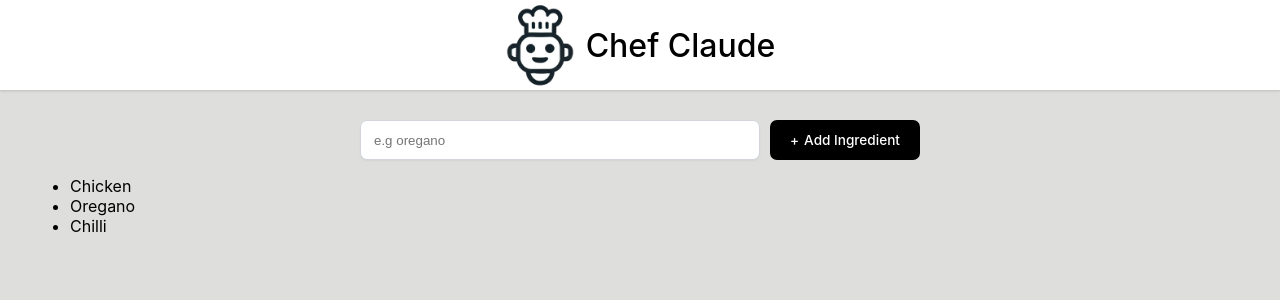
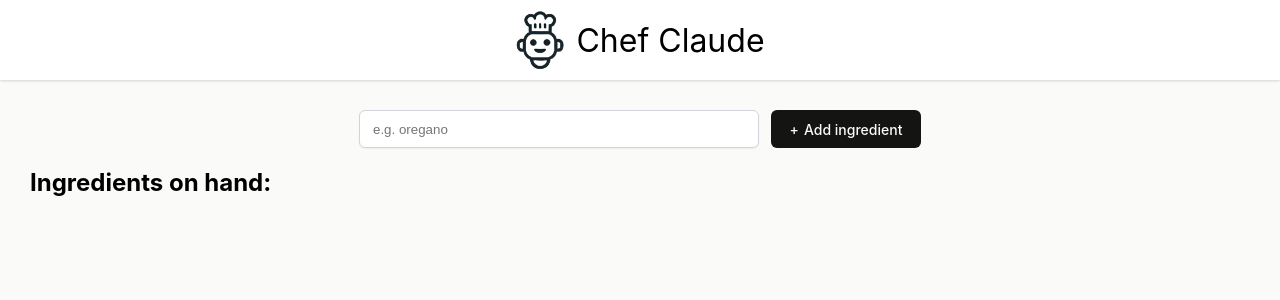
Before and after one commit to emmadi-siddharth-reddy/Chef-Claude, a React (Vite) app: page / in a window 1280 px wide. Shown: the top 300 px of the page. Built offline with nearby package versions, Linux system fonts and the light colour scheme.

Commit message:
Implemented conditional rendering

```diff
--- a/src/Components/Main.jsx
+++ b/src/Components/Main.jsx
@@ -1,34 +1,86 @@
-//import { React, useState } from "react"
-
-import { useState } from "react"
+import { React, useState } from "react"
 
 export function Main () {
 
-    const [ingredients, setIngredients] = useState(["Chicken", "Oregano", "Chilli"])
-    const ingredientsListItems=ingredients.map(item => (
-        <li key = {item}> {item} </li>
+    const [ingredients, setIngredients] = useState([])
+
+    const [recipieShown, setRecipieShown ] = useState(false)
+
+    const ingredientsListItems = ingredients.map(ingredient => (
+        <li key={ingredient}>{ingredient}</li>
     ))
 
-    function handelSubmit(formData) {
-       const newIngredient = formData.get("ingredient")
-       setIngredients( prevIngredients => [...prevIngredients, newIngredient])
+    function addIngredient(formData) {
+        const newIngredient = formData.get("ingredient")
+        setIngredients(prevIngredients => [...prevIngredients, newIngredient])
     }
 
-
+    function toggleRecipeShown() {
+        setRecipieShown(prevShown => !prevShown)
+    }
     return (
         <main>
-            <form action={handelSubmit} className="add-ingredient-form" >
+            <form action={addIngredient} className="add-ingredient-form">
                 <input
                     type="text"
-                    placeholder="e.g oregano"
-                    aria-label="Add Ingredient"
+                    placeholder="e.g. oregano"
+                    aria-label="Add ingredient"
                     name="ingredient"
                 />
-                <button>Add Ingredient</button>
+                <button>Add ingredient</button>
             </form>
-            <ul>
-                {ingredientsListItems}
-            </ul>
+            <h2>Ingredients on hand:</h2>
+            {ingredients.length > 0 && <section>
+
+                <ul className="ingredients-list" aria-live="polite">{ingredientsListItems}</ul>
+                {ingredients.length > 3 && <div className="get-recipe-container">
+                    <div>
+                        <h3>Ready for a recipe?</h3>
+                        <p>Generate a recipe from your list of ingredients.</p>
+                    </div>
+                    <button onClick={toggleRecipeShown}>Get a recipe</button>
+                </div>}
+            </section>}
+
+
+
+
+            {recipieShown && <section>
+            <h2>Chef Claude Recommends:</h2>
+            <article className="suggested-recipe-container" aria-live="polite">
+                <p>Based on the ingredients you have available, I would recommend making a simple a delicious <strong>Beef Bolognese Pasta</strong>. Here is the recipe:</p>
+                <h3>Beef Bolognese Pasta</h3>
+                <strong>Ingredients:</strong>
+                <ul>
+                    <li>1 lb. ground beef</li>
+                    <li>1 onion, diced</li>
+                    <li>3 cloves garlic, minced</li>
+                    <li>2 tablespoons tomato paste</li>
+                    <li>1 (28 oz) can crushed tomatoes</li>
+                    <li>1 cup beef broth</li>
+                    <li>1 teaspoon dried oregano</li>
+                    <li>1 teaspoon dried basil</li>
+                    <li>Salt and pepper to taste</li>
+                    <li>8 oz pasta of your choice (e.g., spaghetti, penne, or linguine)</li>
+                </ul>
+                <strong>Instructions:</strong>
+                <ol>
+                    <li>Bring a large pot of salted water to a boil for the pasta.</li>
+                    <li>In a large skillet or Dutch oven, cook the ground beef over medium-high heat, breaking it up with a wooden spoon, until browned and cooked through, about 5-7 minutes.</li>
+                    <li>Add the diced onion and minced garlic to the skillet and cook for 2-3 minutes, until the onion is translucent.</li>
+                    <li>Stir in the tomato paste and cook for 1 minute.</li>
+                    <li>Add the crushed tomatoes, beef broth, oregano, and basil. Season with salt and pepper to taste.</li>
+                    <li>Reduce the heat to low and let the sauce simmer for 15-20 minutes, stirring occasionally, to allow the flavors to meld.</li>
+                    <li>While the sauce is simmering, cook the pasta according to the package instructions. Drain the pasta and return it to the pot.</li>
+                    <li>Add the Bolognese sauce to the cooked pasta and toss to combine.</li>
+                    <li>Serve hot, garnished with additional fresh basil or grated Parmesan cheese if desired.</li>
+                </ol>
+            </article>
+        </section>}
+
+
+
+
         </main>
     )
 }
--- a/src/index.css
+++ b/src/index.css
@@ -5,7 +5,7 @@
 body {
     margin: 0;
     font-family: Inter, sans-serif;
-    background-color: rgb(222, 222, 221);
+    background-color: #FAFAF8;
 }
 
 header {
@@ -13,35 +13,32 @@
     justify-content: center;
     align-items: center;
     gap: 11px;
-  height: 90px;
+    height: 80px;
     background-color: white;
     box-shadow: 0px 1px 3px 0px rgba(0, 0, 0, 0.10), 0px 1px 2px 0px rgba(0, 0, 0, 0.06);
 }
 
-
 header > img {
-  width: 70px;
+    width: 50px;
 }
 
 header > h1 {
-  font-weight: 500;
+    font-weight: 400;
 }
 
-main{
+main {
     padding: 30px 30px 10px;
-
 }
 
-.add-ingredient-form{
+.add-ingredient-form {
     display: flex;
     justify-content: center;
-  gap: 10px;
-  height: 40px;
-
+    gap: 12px;
+    height: 38px;
 }
 
 .add-ingredient-form > input {
-  border-radius: 7px;
+    border-radius: 6px;
     border: 1px solid #D1D5DB;
     padding: 9px 13px;
     box-shadow: 0px 1px 2px 0px rgba(0, 0, 0, 0.05);
@@ -52,17 +49,58 @@
 
 .add-ingredient-form > button {
     font-family: Inter, sans-serif;
-  border-radius: 7px;
+    border-radius: 6px;
     border: none;
-  background-color: black;
-  color: white;
-  cursor: pointer;
+    background-color: #141413;
+    color: #FAFAF8;
     width: 150px;
-  font-size: 0.85rem;
+    font-size: 0.875rem;
     font-weight: 500;
 }
 
-.add-ingredient-form > button::before{
+.add-ingredient-form > button::before {
     content: "+";
     margin-right: 5px;
 }
+
+ul.ingredients-list {
+    margin-bottom: 48px;
+}
+
+ul.ingredients-list > li {
+    color: #475467;
+    line-height: 28px;
+}
+
+.get-recipe-container {
+    display: flex;
+    justify-content: space-between;
+    align-items: center;
+    border-radius: 8px;
+    background: #F0EFEB;
+    padding: 10px 28px;
+}
+
+.get-recipe-container h3 {
+    font-size: 1.125rem;
+    font-weight: 500;
+    line-height: 24px;
+}
+
+.get-recipe-container p {
+    color: #6B7280;
+    font-size: 0.875rem;
+    line-height: 20px;
+}
+
+.get-recipe-container button {
+    border: none;
+    border-radius: 6px;
+    background: #D17557;
+    box-shadow: 0px 1px 2px 0px rgba(0, 0, 0, 0.05);
+    color: #FAFAF8;
+    padding: 9px 17px;
+    font-family: Inter, sans-serif;
+    font-size: 0.875rem;
+    cursor: pointer;
+}
```
Lines whose indentation alone changed are shown as unchanged.
